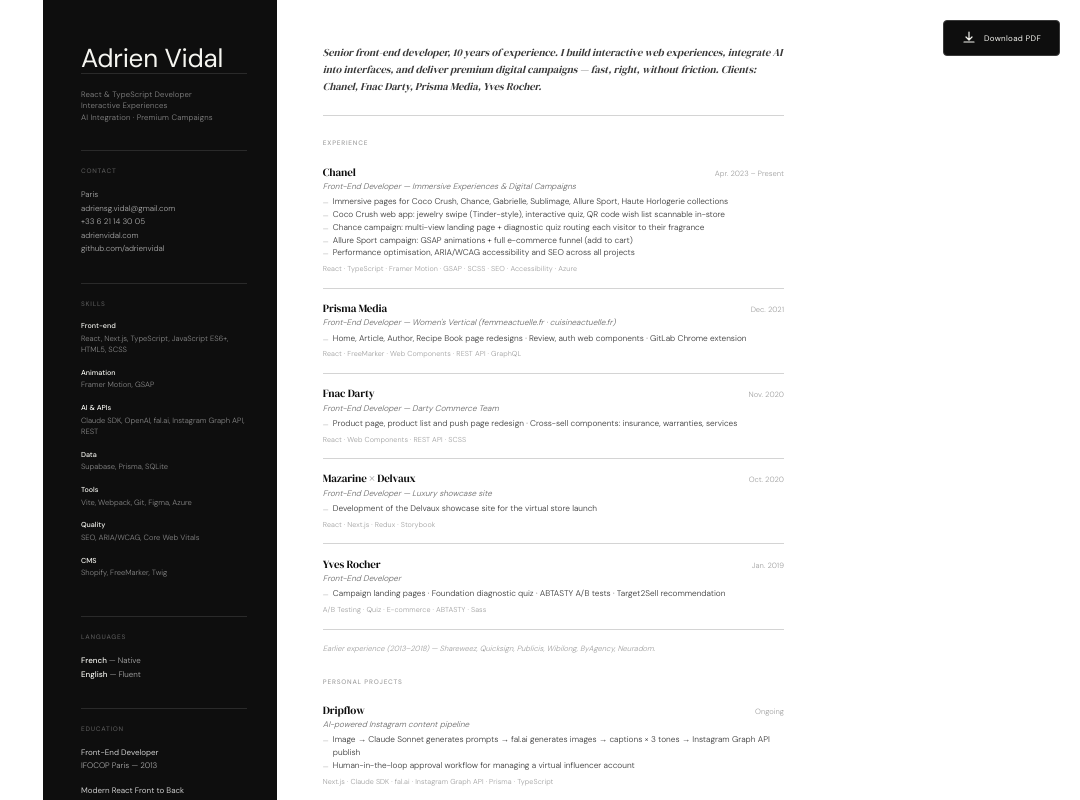
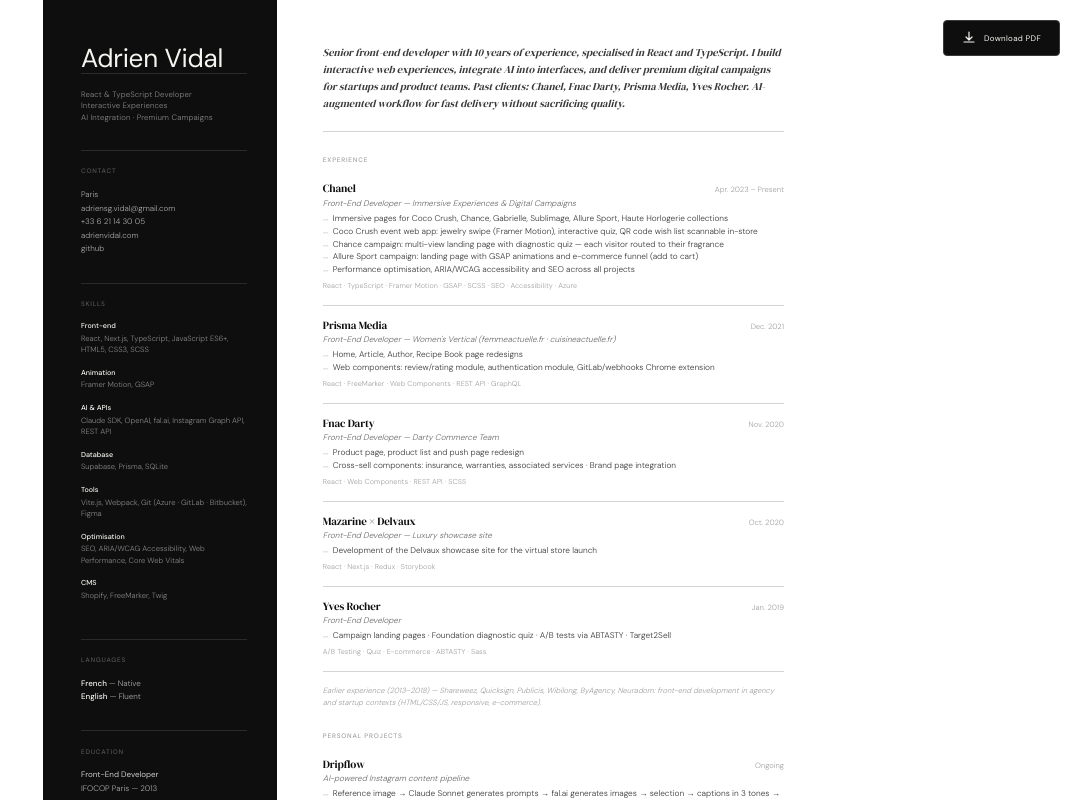
Before and after one commit to adrienvidal/portfolio-2026, a Next.js app: page /en/cv/design in a window 1280 px wide. Shown: the top 800 px of the page, without its empty margins (200-1280 px from the left). Built offline with nearby package versions, Linux system fonts and the light colour scheme.

Commit message:
feat: update CV design and simple components to use new translation structure

```diff
--- a/src/app/[locale]/cv/design/page.tsx
+++ b/src/app/[locale]/cv/design/page.tsx
@@ -29,19 +29,20 @@
   const { locale } = await params
   setRequestLocale(locale)
   const t = await getTranslations('cvDesign')
+  const td = await getTranslations('cvData')
 
   const data: CVDesignData = {
-    downloadPdf: t('downloadPdf'),
-    name: t('name'),
-    role: t('role'),
+    downloadPdf: td('downloadPdf'),
+    name: td('name'),
+    role: td('role'),
     contact: {
-      location: t('contact.location'),
-      email: t('contact.email'),
-      phone: t('contact.phone'),
-      websiteLabel: t('contact.websiteLabel'),
-      websiteUrl: t('contact.websiteUrl'),
-      githubLabel: t('contact.githubLabel'),
-      githubUrl: t('contact.githubUrl'),
+      location: td('contact.location'),
+      email: td('contact.email'),
+      phone: td('contact.phone'),
+      websiteLabel: td('contact.websiteLabel'),
+      websiteUrl: td('contact.websiteUrl'),
+      githubLabel: td('contact.githubLabel'),
+      githubUrl: td('contact.githubUrl'),
     },
     sections: {
       contact: t('sections.contact'),
@@ -51,13 +52,13 @@
       experience: t('sections.experience'),
       projects: t('sections.projects'),
     },
-    accroche: t('accroche'),
-    skills: t.raw('skills') as CVDesignData['skills'],
-    languages: t.raw('languages') as CVDesignData['languages'],
-    education: t.raw('education') as CVDesignData['education'],
-    experiences: t.raw('experiences') as CVDesignData['experiences'],
-    experienceNote: t('experienceNote'),
-    projects: t.raw('projects') as CVDesignData['projects'],
+    accroche: td('accroche'),
+    skills: td.raw('skills') as CVDesignData['skills'],
+    languages: td.raw('languages') as CVDesignData['languages'],
+    education: td.raw('education') as CVDesignData['education'],
+    experiences: td.raw('experiences') as CVDesignData['experiences'],
+    experienceNote: td('experienceNote'),
+    projects: td.raw('projects') as CVDesignData['projects'],
     fontVars: `${dmSerif.variable} ${dmSans.variable}`,
   }
 
--- a/src/messages/en.json
+++ b/src/messages/en.json
@@ -289,7 +289,7 @@
     "open": "View CV"
   },
 
-  "cvDesign": {
+  "cvData": {
     "downloadPdf": "Download PDF",
     "name": "Adrien Vidal",
     "role": "React & TypeScript Developer\nInteractive Experiences\nAI Integration · Premium Campaigns",
@@ -299,130 +299,19 @@
       "phone": "+33 6 21 14 30 05",
       "websiteLabel": "adrienvidal.com",
       "websiteUrl": "https://adrienvidal.com",
-      "githubLabel": "github.com/adrienvidal",
-      "githubUrl": "https://github.com/adrienvidal"
-    },
-    "sections": {
-      "contact": "Contact",
-      "skills": "Skills",
-      "languages": "Languages",
-      "education": "Education",
-      "experience": "Experience",
-      "projects": "Personal Projects"
-    },
-    "accroche": "Senior front-end developer, 10 years of experience. I build interactive web experiences, integrate AI into interfaces, and deliver premium digital campaigns — fast, right, without friction. Clients: Chanel, Fnac Darty, Prisma Media, Yves Rocher.",
-    "skills": [
-      { "cat": "Front-end", "val": "React, Next.js, TypeScript, JavaScript ES6+, HTML5, SCSS" },
-      { "cat": "Animation", "val": "Framer Motion, GSAP" },
-      { "cat": "AI & APIs", "val": "Claude SDK, OpenAI, fal.ai, Instagram Graph API, REST" },
-      { "cat": "Data", "val": "Supabase, Prisma, SQLite" },
-      { "cat": "Tools", "val": "Vite, Webpack, Git, Figma, Azure" },
-      { "cat": "Quality", "val": "SEO, ARIA/WCAG, Core Web Vitals" },
-      { "cat": "CMS", "val": "Shopify, FreeMarker, Twig" }
-    ],
-    "languages": [
-      { "name": "French", "level": "Native" },
-      { "name": "English", "level": "Fluent" }
-    ],
-    "education": [
-      { "degree": "Front-End Developer", "school": "IFOCOP Paris", "year": "2013" },
-      { "degree": "Modern React Front to Back", "school": "Udemy", "year": "2020" }
-    ],
-    "experiences": [
-      {
-        "company": "Chanel",
-        "date": "Apr. 2023 – Present",
-        "role": "Front-End Developer — Immersive Experiences & Digital Campaigns",
-        "bullets": [
-          "Immersive pages for Coco Crush, Chance, Gabrielle, Sublimage, Allure Sport, Haute Horlogerie collections",
-          "Coco Crush web app: jewelry swipe (Tinder-style), interactive quiz, QR code wish list scannable in-store",
-          "Chance campaign: multi-view landing page + diagnostic quiz routing each visitor to their fragrance",
-          "Allure Sport campaign: GSAP animations + full e-commerce funnel (add to cart)",
-          "Performance optimisation, ARIA/WCAG accessibility and SEO across all projects"
-        ],
-        "tags": "React · TypeScript · Framer Motion · GSAP · SCSS · SEO · Accessibility · Azure"
-      },
-      {
-        "company": "Prisma Media",
-        "date": "Dec. 2021",
-        "role": "Front-End Developer — Women's Vertical (femmeactuelle.fr · cuisineactuelle.fr)",
-        "bullets": [
-          "Home, Article, Author, Recipe Book page redesigns · Review, auth web components · GitLab Chrome extension"
-        ],
-        "tags": "React · FreeMarker · Web Components · REST API · GraphQL"
-      },
-      {
-        "company": "Fnac Darty",
-        "date": "Nov. 2020",
-        "role": "Front-End Developer — Darty Commerce Team",
-        "bullets": [
-          "Product page, product list and push page redesign · Cross-sell components: insurance, warranties, services"
-        ],
-        "tags": "React · Web Components · REST API · SCSS"
-      },
-      {
-        "company": "Mazarine × Delvaux",
-        "date": "Oct. 2020",
-        "role": "Front-End Developer — Luxury showcase site",
-        "bullets": [
-          "Development of the Delvaux showcase site for the virtual store launch"
-        ],
-        "tags": "React · Next.js · Redux · Storybook"
-      },
-      {
-        "company": "Yves Rocher",
-        "date": "Jan. 2019",
-        "role": "Front-End Developer",
-        "bullets": [
-          "Campaign landing pages · Foundation diagnostic quiz · ABTASTY A/B tests · Target2Sell recommendation"
-        ],
-        "tags": "A/B Testing · Quiz · E-commerce · ABTASTY · Sass"
-      }
-    ],
-    "experienceNote": "Earlier experience (2013–2018) — Shareweez, Quicksign, Publicis, Wibilong, ByAgency, Neuradom.",
-    "projects": [
-      {
-        "name": "Dripflow",
-        "date": "Ongoing",
-        "role": "AI-powered Instagram content pipeline",
-        "bullets": [
-          "Image → Claude Sonnet generates prompts → fal.ai generates images → captions × 3 tones → Instagram Graph API publish",
-          "Human-in-the-loop approval workflow for managing a virtual influencer account"
-        ],
-        "tags": "Next.js · Claude SDK · fal.ai · Instagram Graph API · Prisma · TypeScript"
-      },
-      {
-        "name": "FitnessPal",
-        "date": "2025",
-        "role": "Workout tracking app — AI-assisted live coding",
-        "bullets": [
-          "PPL/Cardio 4-day programme, exercise cards with illustrations, calendar history, Google auth"
-        ],
-        "tags": "React · TypeScript · Supabase · Google OAuth · Vite"
-      }
-    ]
-  },
-
-  "cvSimple": {
-    "downloadPdf": "Download PDF",
-    "name": "Adrien Vidal",
-    "role": "React & TypeScript Developer — Interactive Experiences · AI Integration · Premium Campaigns",
-    "contact": {
-      "location": "Paris",
-      "email": "adriensg.vidal@gmail.com",
-      "phone": "+33 6 21 14 30 05",
-      "websiteLabel": "adrienvidal.com",
-      "websiteUrl": "https://adrienvidal.com",
       "githubLabel": "github",
       "githubUrl": "https://github.com/adrienvidal"
     },
-    "sections": {
-      "experience": "Experience",
-      "projects": "Personal Projects",
-      "skills": "Skills",
-      "educationLanguages": "Education & Languages"
-    },
     "accroche": "Senior front-end developer with 10 years of experience, specialised in React and TypeScript. I build interactive web experiences, integrate AI into interfaces, and deliver premium digital campaigns for startups and product teams. Past clients: Chanel, Fnac Darty, Prisma Media, Yves Rocher. AI-augmented workflow for fast delivery without sacrificing quality.",
+    "skills": [
+      { "cat": "Front-end", "val": "React, Next.js, TypeScript, JavaScript ES6+, HTML5, CSS3, SCSS" },
+      { "cat": "Animation", "val": "Framer Motion, GSAP" },
+      { "cat": "AI & APIs", "val": "Claude SDK, OpenAI, fal.ai, Instagram Graph API, REST API" },
+      { "cat": "Database", "val": "Supabase, Prisma, SQLite" },
+      { "cat": "Tools", "val": "Vite.js, Webpack, Git (Azure · GitLab · Bitbucket), Figma" },
+      { "cat": "Optimisation", "val": "SEO, ARIA/WCAG Accessibility, Web Performance, Core Web Vitals" },
+      { "cat": "CMS", "val": "Shopify, FreeMarker, Twig" }
+    ],
     "experiences": [
       {
         "company": "Chanel",
@@ -498,17 +387,36 @@
         "tags": "React · TypeScript · Supabase · Google OAuth · Vite"
       }
     ],
-    "skills": [
-      { "cat": "Front-end", "val": "React, Next.js, TypeScript, JavaScript ES6+, HTML5, CSS3, SCSS" },
-      { "cat": "Animation", "val": "Framer Motion, GSAP" },
-      { "cat": "AI & APIs", "val": "Claude SDK, OpenAI, fal.ai, Instagram Graph API, REST API" },
-      { "cat": "Database", "val": "Supabase, Prisma, SQLite" },
-      { "cat": "Tools", "val": "Vite.js, Webpack, Git (Azure · GitLab · Bitbucket), Figma" },
-      { "cat": "Optimisation", "val": "SEO, ARIA/WCAG Accessibility, Web Performance, Core Web Vitals" },
-      { "cat": "CMS", "val": "Shopify, FreeMarker, Twig" }
+    "languages": [
+      { "name": "French", "level": "Native" },
+      { "name": "English", "level": "Fluent" }
+    ],
+    "education": [
+      { "degree": "Front-End Developer", "school": "IFOCOP Paris", "year": "2013" },
+      { "degree": "Modern React Front to Back", "school": "Udemy", "year": "2020" }
     ],
     "educationDegree": "Front-End Developer — IFOCOP Paris (2013)",
     "educationSub": "Modern React Front to Back — Udemy, Brad Traversy (2020)",
     "languageLine": "French — Native · English — Fluent"
+  },
+
+  "cvDesign": {
+    "sections": {
+      "contact": "Contact",
+      "skills": "Skills",
+      "languages": "Languages",
+      "education": "Education",
+      "experience": "Experience",
+      "projects": "Personal Projects"
+    }
+  },
+
+  "cvSimple": {
+    "sections": {
+      "experience": "Experience",
+      "projects": "Personal Projects",
+      "skills": "Skills",
+      "educationLanguages": "Education & Languages"
+    }
   }
 }
--- a/src/messages/fr.json
+++ b/src/messages/fr.json
@@ -289,7 +289,7 @@
     "open": "Voir le CV"
   },
 
-  "cvDesign": {
+  "cvData": {
     "downloadPdf": "Télécharger PDF",
     "name": "Adrien Vidal",
     "role": "Développeur React & TypeScript\nExpériences interactives\nIntégration IA · Campagnes premium",
@@ -299,130 +299,19 @@
       "phone": "06 21 14 30 05",
       "websiteLabel": "adrienvidal.com",
       "websiteUrl": "https://adrienvidal.com",
-      "githubLabel": "github.com/adrienvidal",
-      "githubUrl": "https://github.com/adrienvidal"
-    },
-    "sections": {
-      "contact": "Contact",
-      "skills": "Compétences",
-      "languages": "Langues",
-      "education": "Formation",
-      "experience": "Expériences",
-      "projects": "Projets personnels"
-    },
-    "accroche": "Développeur front-end senior, 10 ans d'expérience. Je construis des expériences web interactives, intègre l'IA dans les interfaces et livre des campagnes digitales premium — vite, bien, sans friction. Clients : Chanel, Fnac Darty, Prisma Media, Yves Rocher.",
-    "skills": [
-      { "cat": "Front-end", "val": "React, Next.js, TypeScript, JavaScript ES6+, HTML5, SCSS" },
-      { "cat": "Animation", "val": "Framer Motion, GSAP" },
-      { "cat": "IA & APIs", "val": "Claude SDK, OpenAI, fal.ai, Instagram Graph API, REST" },
-      { "cat": "Data", "val": "Supabase, Prisma, SQLite" },
-      { "cat": "Outils", "val": "Vite, Webpack, Git, Figma, Azure" },
-      { "cat": "Qualité", "val": "SEO, ARIA/WCAG, Core Web Vitals" },
-      { "cat": "CMS", "val": "Shopify, FreeMarker, Twig" }
-    ],
-    "languages": [
-      { "name": "Français", "level": "natif" },
-      { "name": "Anglais", "level": "courant" }
-    ],
-    "education": [
-      { "degree": "Intégrateur Front-End", "school": "IFOCOP Paris", "year": "2013" },
-      { "degree": "Modern React Front to Back", "school": "Udemy", "year": "2020" }
-    ],
-    "experiences": [
-      {
-        "company": "Chanel",
-        "date": "Avr. 2023 – Présent",
-        "role": "Développeur Front-End — Expériences immersives & campagnes digitales",
-        "bullets": [
-          "Pages immersives pour les collections Coco Crush, Chance, Gabrielle, Sublimage, Allure Sport, Haute Horlogerie",
-          "Web app Coco Crush : swipe bijoux façon Tinder, quiz interactif, QR code de liste de souhaits scannable en boutique",
-          "Campagne Chance : landing multi-vues + quiz diagnostic orientant chaque visiteur vers son parfum",
-          "Campagne Allure Sport : animations GSAP + tunnel e-commerce complet (ajout au panier)",
-          "Optimisation performances, accessibilité ARIA/WCAG et SEO sur tous les projets"
-        ],
-        "tags": "React · TypeScript · Framer Motion · GSAP · SCSS · SEO · Accessibilité · Azure"
-      },
-      {
-        "company": "Prisma Media",
-        "date": "Déc. 2021",
-        "role": "Développeur Front-End — Pôle Féminin (femmeactuelle.fr · cuisineactuelle.fr)",
-        "bullets": [
-          "Refonte Home, Article, Auteur, Carnet de recettes · Web components avis, auth · Extension Chrome GitLab"
-        ],
-        "tags": "React · FreeMarker · Web Components · API Rest · GraphQL"
-      },
-      {
-        "company": "Fnac Darty",
-        "date": "Nov. 2020",
-        "role": "Développeur Front-End — Équipe Darty Commercialité",
-        "bullets": [
-          "Refonte page produit, liste produit et pages push · Composants cross-sell : assurances, garanties, services"
-        ],
-        "tags": "React · Web Components · API Rest · SCSS"
-      },
-      {
-        "company": "Mazarine × Delvaux",
-        "date": "Oct. 2020",
-        "role": "Développeur Front-End — Site vitrine luxe",
-        "bullets": [
-          "Développement du site vitrine Delvaux pour la mise en avant du magasin virtuel"
-        ],
-        "tags": "React · Next.js · Redux · Storybook"
-      },
-      {
-        "company": "Yves Rocher",
-        "date": "Jan. 2019",
-        "role": "Développeur Front-End",
-        "bullets": [
-          "Landing pages campagnes · Quiz diagnostic fond de teint · A/B tests ABTASTY · Recommandation Target2Sell"
-        ],
-        "tags": "A/B Testing · Quiz · E-commerce · ABTASTY · Sass"
-      }
-    ],
-    "experienceNote": "Expériences antérieures (2013–2018) — Shareweez, Quicksign, Publicis, Wibilong, ByAgency, Neuradom.",
-    "projects": [
-      {
-        "name": "Dripflow",
-        "date": "",
-        "role": "Pipeline de contenu Instagram automatisé par l'IA",
-        "bullets": [
-          "Image → Claude Sonnet génère des prompts → fal.ai génère les images → captions × 3 tons → publication Instagram Graph API",
-          "Workflow humain-dans-la-boucle pour gérer un compte d'influenceur(euse) virtuel(le)"
-        ],
-        "tags": "Next.js · Claude SDK · fal.ai · Instagram Graph API · Prisma · TypeScript"
-      },
-      {
-        "name": "FitnessPal",
-        "date": "",
-        "role": "App de suivi d'entraînement — live coding assisté par IA",
-        "bullets": [
-          "Programme PPL/Cardio 4 jours, fiches exercice avec illustrations, historique calendrier, auth Google"
-        ],
-        "tags": "React · TypeScript · Supabase · Google OAuth · Vite"
-      }
-    ]
-  },
-
-  "cvSimple": {
-    "downloadPdf": "Télécharger PDF",
-    "name": "Adrien Vidal",
-    "role": "Développeur React & TypeScript — Expériences interactives · Intégration IA · Campagnes premium",
-    "contact": {
-      "location": "Paris",
-      "email": "adriensg.vidal@gmail.com",
-      "phone": "06 21 14 30 05",
-      "websiteLabel": "adrienvidal.com",
-      "websiteUrl": "https://adrienvidal.com",
       "githubLabel": "github",
       "githubUrl": "https://github.com/adrienvidal"
     },
-    "sections": {
-      "experience": "Expériences",
-      "projects": "Projets personnels",
-      "skills": "Compétences",
-      "educationLanguages": "Formation & Langues"
-    },
     "accroche": "Développeur front-end senior avec 10 ans d'expérience, spécialisé React et TypeScript. Je construis des expériences web interactives, intègre l'IA dans les interfaces et livre des campagnes digitales premium pour des startups et équipes produit. Anciens clients : Chanel, Fnac Darty, Prisma Media, Yves Rocher. Workflow IA augmenté pour livrer vite sans sacrifier la qualité.",
+    "skills": [
+      { "cat": "Front-end", "val": "React, Next.js, TypeScript, JavaScript ES6+, HTML5, CSS3, SCSS" },
+      { "cat": "Animation", "val": "Framer Motion, GSAP" },
+      { "cat": "IA & APIs", "val": "Claude SDK, OpenAI, fal.ai, Instagram Graph API, API REST" },
+      { "cat": "Base de données", "val": "Supabase, Prisma, SQLite" },
+      { "cat": "Outils", "val": "Vite.js, Webpack, Git (Azure · GitLab · Bitbucket), Figma" },
+      { "cat": "Optimisation", "val": "SEO, Accessibilité ARIA/WCAG, Performance Web, Core Web Vitals" },
+      { "cat": "CMS", "val": "Shopify, FreeMarker, Twig" }
+    ],
     "experiences": [
       {
         "company": "Chanel",
@@ -498,17 +387,36 @@
         "tags": "React · TypeScript · Supabase · Google OAuth · Vite"
       }
     ],
-    "skills": [
-      { "cat": "Front-end", "val": "React, Next.js, TypeScript, JavaScript ES6+, HTML5, CSS3, SCSS" },
-      { "cat": "Animation", "val": "Framer Motion, GSAP" },
-      { "cat": "IA & APIs", "val": "Claude SDK, OpenAI, fal.ai, Instagram Graph API, API REST" },
-      { "cat": "Base de données", "val": "Supabase, Prisma, SQLite" },
-      { "cat": "Outils", "val": "Vite.js, Webpack, Git (Azure · GitLab · Bitbucket), Figma" },
-      { "cat": "Optimisation", "val": "SEO, Accessibilité ARIA/WCAG, Performance Web, Core Web Vitals" },
-      { "cat": "CMS", "val": "Shopify, FreeMarker, Twig" }
+    "languages": [
+      { "name": "Français", "level": "natif" },
+      { "name": "Anglais", "level": "courant" }
+    ],
+    "education": [
+      { "degree": "Intégrateur Front-End", "school": "IFOCOP Paris", "year": "2013" },
+      { "degree": "Modern React Front to Back", "school": "Udemy", "year": "2020" }
     ],
     "educationDegree": "Intégrateur / Développeur Front-End — IFOCOP Paris (2013)",
     "educationSub": "Modern React Front to Back — Udemy, Brad Traversy (2020)",
     "languageLine": "Français — Langue maternelle · Anglais — Courant"
+  },
+
+  "cvDesign": {
+    "sections": {
+      "contact": "Contact",
+      "skills": "Compétences",
+      "languages": "Langues",
+      "education": "Formation",
+      "experience": "Expériences",
+      "projects": "Projets personnels"
+    }
+  },
+
+  "cvSimple": {
+    "sections": {
+      "experience": "Expériences",
+      "projects": "Projets personnels",
+      "skills": "Compétences",
+      "educationLanguages": "Formation & Langues"
+    }
   }
 }
```
Also changed, not shown: src/app/[locale]/cv/simple/page.tsx (+19 -18 lines).
